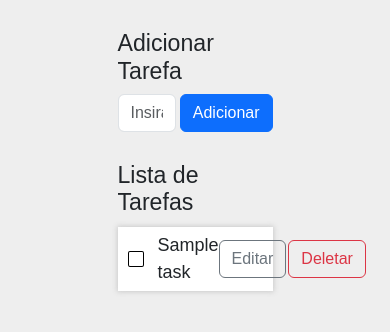
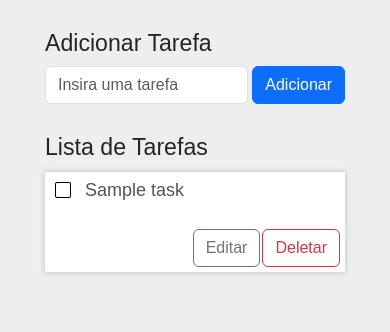
Before and after one commit to lucasescol/aNote, a PHP site: page / in a window 390 px wide. Shown: the part 80-412 px from the top of the page. Run offline with PHP 8.4, Linux system fonts and the light colour scheme; tables that the repository leaves empty or names only in its code hold one stand-in row (values such as "Sample post"); data that the repository does not hold is empty; some libraries are stand-ins or nearby versions.

Commit message:
:iphone: Adicionado responsividade

```diff
--- a/components/edit.php
+++ b/components/edit.php
@@ -9,7 +9,7 @@
                 <div class="modal-body">
                     <input type="hidden" name="type" value="update">
                     <input type="hidden" name="id" value="<?= $task["id"] ?>">
-                    <input class="form-control" type="text" name="task" placeholder="Insira uma tarefa"
+                    <input class="form-control" type="text" name="task" value="<?= $task["title"] ?>" placeholder="Insira uma tarefa"
                         aria-label="default input example">
                 </div>
                 <div class="modal-footer">
--- a/components/task.php
+++ b/components/task.php
@@ -1,3 +1,10 @@
+<?php
+$sql = $conn->prepare("SELECT * FROM task");
+$sql->execute();
+
+$fetchTasks = $sql->fetchAll();
+?>
+
 <?php foreach ($fetchTasks as $i => $task): ?>
     <?php if ($task["isDone"] == false): ?>
         <div class='task'>
@@ -10,7 +17,7 @@
                     <input type="hidden" name="isDone" value="<?= $task["isDone"] ?>">
                 </form>
 
-                <p id='title'><?= $task['title'] ?></p>
+                <input type="text" disabled value="<?= $task['title'] ?>" id='text' />
             </div>
 
             <div class="actions">
@@ -38,7 +45,7 @@
                     <input type="hidden" name="isDone" value="<?= $task["isDone"] ?>">
                 </form>
 
-                <p id='titleDone'><?= $task['title'] ?></p>
+                <input type="text" disabled value="<?= $task['title'] ?>" id='textDone' />
             </div>
 
             <div class="actions">
--- a/css/style.css
+++ b/css/style.css
@@ -32,16 +32,25 @@ header {
 }
 
 main {
-    width: 50%;
+    width: 100%;
     min-height: calc(100vh*80px);
 
     display: flex;
     flex-direction: column;
-    justify-content: flex-start;
-    align-items: flex-start;
+    justify-content: center;
+    align-items: center;
 
     padding: 30px 20px;
     gap: 30px;
+}
+
+main .addTask {
+    min-width: 700px;
+
+    display: flex;
+    flex-direction: column;
+    justify-content: center;
+    align-items: flex-start;
 }
 
 main .addTask #insertForm {
@@ -55,7 +64,7 @@ main .taskList {
     justify-content: flex-start;
     align-items: flex-start;
 
-    width: 100%;
+    width: 700px;
 
     gap: 2px;
 }
@@ -66,8 +75,9 @@ main .taskList .task {
     align-items: center;
 
     padding: 5px 5px 5px 10px;
+    gap: 5px;
 
-    width: 100%;
+    min-width: 700px;
 
     background-color: #fff;
     box-shadow: 0px 0px 5px 1px rgba(204,204,204,1);
@@ -87,6 +97,8 @@ main .taskList .task .actions {
 }
 
 main .taskList .task .content {
+    width: 100%;
+
     display: flex;
     justify-content: flex-start;
     align-items: center;
@@ -94,19 +106,36 @@ main .taskList .task .content {
     gap: 7px;
 }
 
-main .taskList .task #title {
+main .taskList .task #text {
+    width: 100%;
+
+    overflow: hidden;
+    text-overflow: ellipsis;
+    white-space: nowrap;
+
     font-size: 18px;
     font-weight: 500;
 
     margin: 0;
+    border: 0;
+
+    background-color: white;
 }
 
-main .taskList .task #titleDone {
+main .taskList .task #textDone {
+    width: 100%;
+
+    overflow: hidden;
+    text-overflow: ellipsis;
+    white-space: nowrap;
+
     font-size: 16px;
     font-weight: 500;
 
     text-decoration: line-through;
+    background-color: white;
 
+    border: 0;
     margin: 0;
 }
 
@@ -114,3 +143,28 @@ main .taskList .task a {
     text-decoration: none;
     color: red;
 }
+
+@media (max-width: 767px) {
+    body {
+        width: 100%;
+    }
+
+    main .addTask {
+        max-width: 300px;
+        min-width: auto;
+    }
+
+    main .taskList {
+        width: 300px;
+    }
+
+    main .taskList .task {
+        width: 300px;
+        min-width: auto;
+        height: 100px;
+
+        flex-direction: column;
+        justify-content: space-between;
+        align-items: flex-end;
+    }
+  }
--- a/index.php
+++ b/index.php
@@ -44,13 +44,6 @@
         <div class="taskList">
             <h3>Lista de Tarefas</h3>
 
-            <?php
-            $sql = $conn->prepare("SELECT * FROM task");
-            $sql->execute();
-
-            $fetchTasks = $sql->fetchAll();
-            ?>
-
             <?php include ("./components/task.php"); ?>
 
         </div>
```
